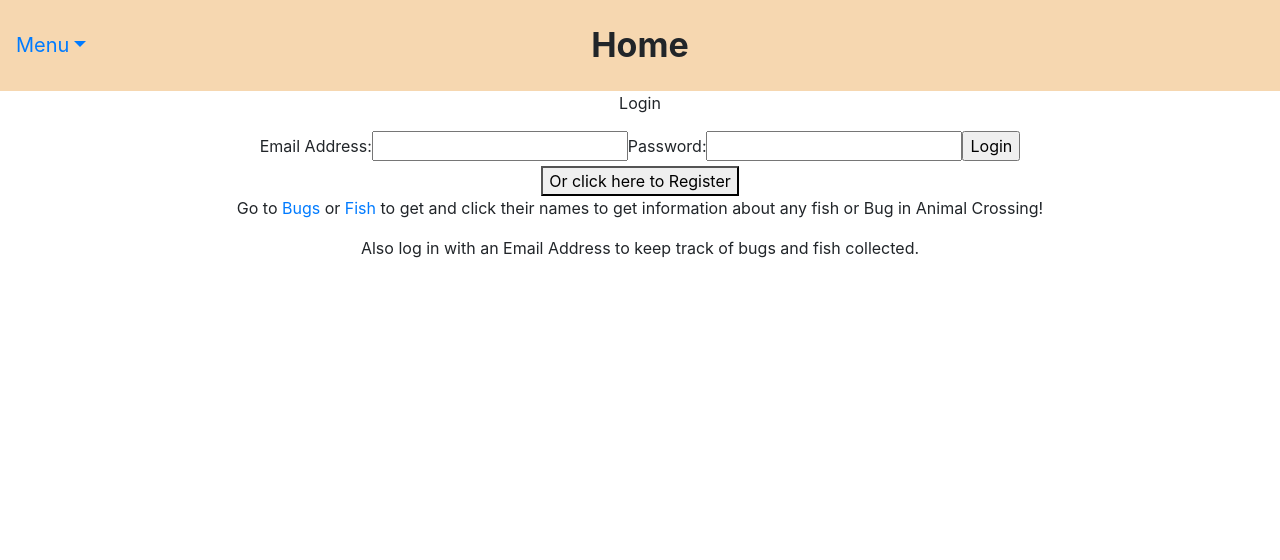
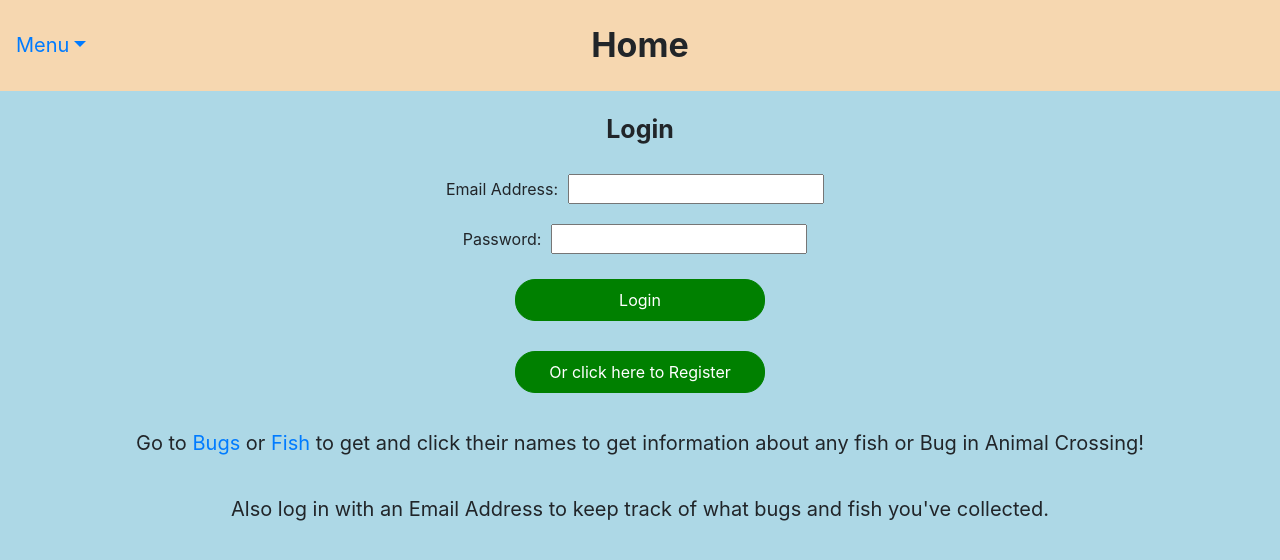
Before and after one commit to chrisssf/animal-crossing-app, a React (Create React App) app: page / in a window 1280 px wide. Shown: the top 560 px of the page. Built offline with nearby package versions, Linux system fonts and the light colour scheme; no server answers.

Commit message:
added confirm password

```diff
--- a/src/components/Navigation.js
+++ b/src/components/Navigation.js
@@ -12,25 +12,13 @@ import './Navigation.css'
 
 const Navigation = () => {
 
-    const handleLogOut = () => {
-        firebase.auth().signOut()
-        .then(() => {
-            // Sign-out successful.
-            console.log("out")
-        }).catch(function(error) {
-            // An error happened.
-            console.log(error)
-
-        })
-    }
-
     return (
         <div className="navbar">
             <NavDropdown className="dropdown" title="Menu" id="basic-nav-dropdown">
                 <NavDropdown.Item href="/bugs">Bugs</NavDropdown.Item>
                 <NavDropdown.Item href='/fish'>Fish</NavDropdown.Item>
                 <NavDropdown.Divider />
-                <NavDropdown.Item href="/" onClick={() => handleLogOut()}>Sign Out</NavDropdown.Item>
+                <NavDropdown.Item href="/">Home</NavDropdown.Item>
             </NavDropdown>
         </div>
     )
--- a/src/pages/Animal.js
+++ b/src/pages/Animal.js
@@ -37,7 +37,7 @@ const Animal = ({ animalCategory }) => {
   const [ currentUser, setCurrentUser ] = useState("")
 
   useEffect(() =>{
-    fetch('http://acnhapi.com/v1/' + animalCategory)
+    fetch('https://acnhapi.com/v1/' + animalCategory)
       .then(res => res.json())
       .then(animals => setAllAnimalsData(animals))
       .then(() => getAnimalsCollectedFromDatabase())
--- a/src/pages/Home.css
+++ b/src/pages/Home.css
@@ -0,0 +1,59 @@
+.home-container {
+    background-color: lightblue;
+    height: 100vh;
+}
+
+.home-title {
+    font-size: 25px;
+    font-weight: bold;
+    padding: 20px 0px 0px 0px;
+}
+
+.home-text {
+    font-size: 20px;
+    padding-top: 20px;
+}
+
+input {
+    margin: 10px;
+}
+
+.home-button {
+    background: green;
+    /* background-image: -webkit-linear-gradient(top, #3D94F6, #1E62D0);
+    background-image: -moz-linear-gradient(top, #3D94F6, #1E62D0);
+    background-image: -ms-linear-gradient(top, #3D94F6, #1E62D0);
+    background-image: -o-linear-gradient(top, #3D94F6, #1E62D0);
+    background-image: -webkit-gradient(to bottom, #3D94F6, #1E62D0); */
+    -webkit-border-radius: 20px;
+    -moz-border-radius: 20px;
+    border-radius: 20px;
+    color: #FFFFFF;
+    /* font-family: Open Sans;
+    font-size: 40px;
+    font-weight: 100; */
+    padding: 8px;
+    border: solid green 1px;
+    text-decoration: none;
+    /* display: inline-block; */
+    cursor: pointer;
+    text-align: center;
+    width: 250px;
+    /* margin-left: auto;
+    margin-right: auto; */
+    margin: 15px auto 15px auto;
+ }
+
+ .home-button:hover {
+    border: solid darkgreen 1px;
+    background: darkgreen;
+    /* background-image: -webkit-linear-gradient(top, #1E62D0, #3D94F6);
+    background-image: -moz-linear-gradient(top, #1E62D0, #3D94F6);
+    background-image: -ms-linear-gradient(top, #1E62D0, #3D94F6);
+    background-image: -o-linear-gradient(top, #1E62D0, #3D94F6);
+    background-image: -webkit-gradient(to bottom, #1E62D0, #3D94F6); */
+    -webkit-border-radius: 20px;
+    -moz-border-radius: 20px;
+    border-radius: 20px;
+    text-decoration: none;
+ }
--- a/src/pages/Home.js
+++ b/src/pages/Home.js
@@ -1,4 +1,5 @@
-import React, {useState} from 'react'
+import React, { useState, useEffect } from 'react'
+import './Home.css'
 import Navigation from '../components/Navigation.js'
 import { Link } from "react-router-dom";
 
@@ -13,15 +14,34 @@ const Home = () => {
 
     const [ registerEmail, setRegisterEmail ] = useState("");
     const [ registerPassword, setRegisterPassword ] = useState("");
-    const [ registerName, setRegisterName] = useState("")
+    const [ confirmRegisterPassword, setConfirmRegisterPassword ] = useState("")
     const [ loginEmail, setLoginEmail ] = useState("");
     const [ loginPassword, setLoginPassword ] = useState("");
     const [ showRegisterForm, setShowRegisterForm ] = useState(false)
     const [ isLoggedIn, setIsLoggedIn ] = useState(false)
+    const [ currentUser, setCurrentUser ] = useState({})
     // const [ userId, setUserId ] = useState(null)
+
+    useEffect(() =>{
+        getUser()
+    }, [])
+
+    const getUser = () => {
+        firebase.auth().onAuthStateChanged( async (user) => {
+          if (user) {
+            console.log(user)
+            setCurrentUser(user)
+            setIsLoggedIn(true)
+          } else {
+            setCurrentUser({})
+          }
+        })
+        console.log("currentUser", currentUser)
+      }
 
     const handleRegister = async (e) => {
         e.preventDefault()
+        if (confirmRegisterPassword === registerPassword){
             firebase
             .auth()
             .createUserWithEmailAndPassword(registerEmail, registerPassword)
@@ -35,6 +55,15 @@ const Home = () => {
                 setIsLoggedIn(true)
             })
             .catch(error => console.log(error))
+
+            setRegisterEmail("")
+            setRegisterPassword("")
+            setConfirmRegisterPassword("")
+
+        }
+        else {
+            console.log("Passwords don't match")
+        }
     }
 
     // const auth = firebase.app().auth();
@@ -48,9 +77,13 @@ const Home = () => {
         .setPersistence(firebase.auth.Auth.Persistence.LOCAL)
         .then(() => firebase.auth().signInWithEmailAndPassword(loginEmail, loginPassword))
         .then(() => {
+            setLoginEmail("")
+            setLoginPassword("")
             setIsLoggedIn(true)
         })
         .catch(error => console.log(error))
+
+
 
         // firebase
         // .auth()
@@ -67,50 +100,73 @@ const Home = () => {
         // }
     }
 
-    // const [email, setEmail] = useState("")
-    // const [password, setPassword] = useState("")
+    const handleLogOut = () => {
 
-    // const handleLogin = (e) => {
-    //     e.preventDefault()
-    //     console.log(e)
-    // }
+        // firebase.auth().onAuthStateChanged((user) => {
+        //     if (user) {
+        //         console.log("user")
+        //     } else {
+        //         console.log("no user")
+        //     }
+        // })
+
+        firebase.auth().signOut()
+        .then(() => {
+            // Sign-out successful.
+            setIsLoggedIn(false)
+            setShowRegisterForm(false)
+            console.log("out")
+        }).catch(function(error) {
+            // An error happened.
+            console.log(error)
+        })
+    }
 
     return (
         <>
             <div className="header">
                 <Navigation />
                 <h2 className="animal-title">Home</h2>
+                {currentUser.email && <p className="signed-in-as">Signed in as <br/>{currentUser.email}</p>}
             </div>
+            <div className="home-container">
                 {!isLoggedIn ?
                     showRegisterForm ?
                         <div>
-                        <p>Register</p>
+                            <p className="home-title">Register</p>
                             <form onSubmit={handleRegister}>
                                 <label>Email Address:</label>
-                            <input type="text" value={registerEmail} onChange={(e) => setRegisterEmail(e.target.value)} />
+                                <input type="text" value={registerEmail} onChange={(e) => setRegisterEmail(e.target.value)} /><br/>
                                 <label>Password:</label>
-                            <input type="text" value={registerPassword} onChange={(e) => setRegisterPassword(e.target.value)} />
-                            <input type="submit" value="Register" />
+                                <input type="password" value={registerPassword} onChange={(e) => setRegisterPassword(e.target.value)} /><br/>
+                                <label>Confirm Password:</label>
+                                <input type="password" value={confirmRegisterPassword} onChange={(e) => setConfirmRegisterPassword(e.target.value)} /><br/>
+                                <input className="home-button" type="submit" value="Register" />
                             </form>
-                        <button onClick={() => setShowRegisterForm(false)}>Or click here to Login</button>
+                            <button className="home-button" onClick={() => setShowRegisterForm(false)}>Or click here to Login</button>
                         </div>
                     :
                         <div>
-                        <p>Login</p>
+                            <p className="home-title">Login</p>
                             <form onSubmit={handleLogin}>
                                 <label>Email Address:</label>
-                            <input type="text" value={loginEmail} onChange={(e) => setLoginEmail(e.target.value)} />
+                                <input type="text" value={loginEmail} onChange={(e) => setLoginEmail(e.target.value)} /><br/>
                                 <label>Password:</label>
-                            <input type="text" value={loginPassword} onChange={(e) => setLoginPassword(e.target.value)} />
-                            <input type="submit" value="Login" />
+                                <input type="password" value={loginPassword} onChange={(e) => setLoginPassword(e.target.value)} /><br/>
+                                <input className="home-button" type="submit" value="Login" />
                             </form>
-                        <button onClick={() => setShowRegisterForm(true)}>Or click here to Register</button>
+                            <button className="home-button" onClick={() => setShowRegisterForm(true)}>Or click here to Register</button>
                         </div>
                 :
-            <p>Welcome!</p>}
-            <p>Go to <Link to="/bugs">Bugs</Link> or <Link to="/fish">Fish</Link> to get and click their names to get information about
+                    <div>
+                        <p className="home-title">Welcome {currentUser.email}!</p>
+                        <button className="home-button" onClick={() => handleLogOut()}>Click here to Log out</button>
+                    </div>
+                }
+                <p className="home-text">Go to <Link to="/bugs">Bugs</Link> or <Link to="/fish">Fish</Link> to get and click their names to get information about
                     any fish or Bug in Animal Crossing! </p>
-            <p>Also log in with an Email Address to keep track of bugs and fish collected.</p>
+                <p className="home-text">Also log in with an Email Address to keep track of what bugs and fish you've collected.</p>
+            </div>
         </>
     )
 }
```
Lines whose indentation alone changed are shown as unchanged.
